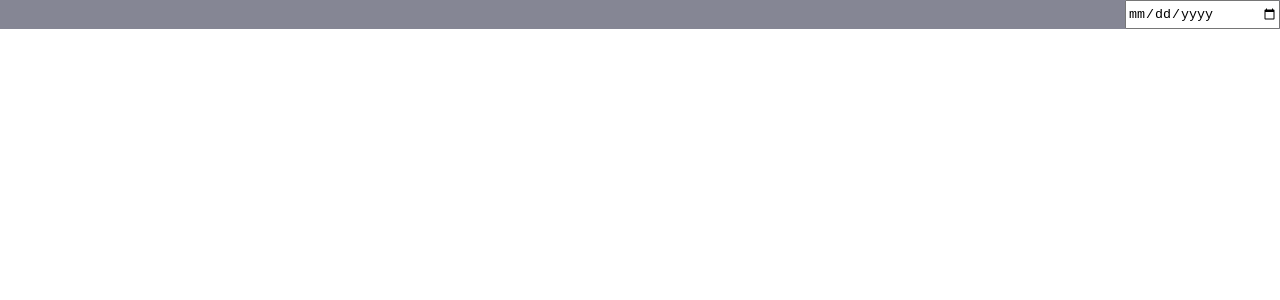
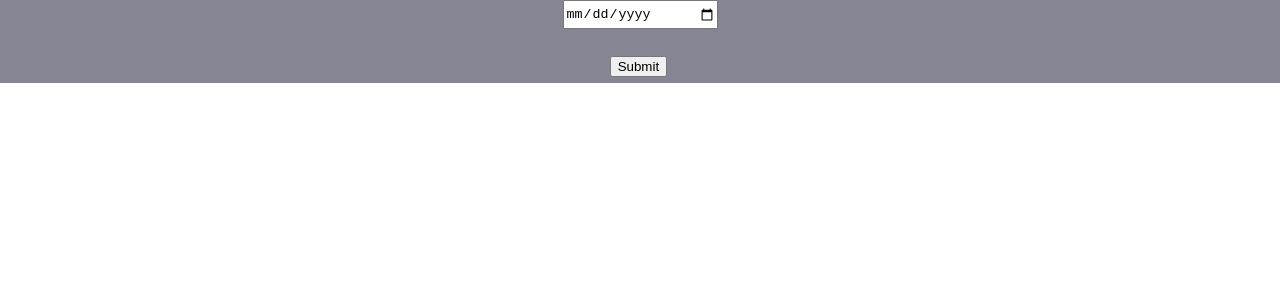
Before and after one commit to julianAbbott/bookingApp, a React (Create React App) app: page / in a window 1280 px wide. Shown: the top 300 px of the page. Built offline with nearby package versions, Linux system fonts and the light colour scheme.

Commit message:
trying a 3rd time lol

```diff
--- a/src/dateInput.css
+++ b/src/dateInput.css
@@ -2,7 +2,7 @@
 .component-display {
     background-color: #858694;
     color: white;
-    text-align: right;
+    text-align: center;
     font-weight: 200;
     flex: 0 0 auto;
     width: 100%;
--- a/src/dateInput.js
+++ b/src/dateInput.js
@@ -3,13 +3,37 @@ import PropTypes from "prop-types";
 import ReactDOM from 'react-dom';
 import './dateInput.css';
 export default class DateInput extends React.Component {
+    // constructor(props){
+    //     super(props);
+    //     this.state({ date: ''});
+    // }
+    constructor() {
+        super();
+        this.state = {
 
+        };
+        this.onInputchange = this.onInputchange.bind(this);
+        this.onSubmitForm = this.onSubmitForm.bind(this);
+      }
 
+      onInputchange(event) {
+        this.setState({
+          [event.target.name]: event.target.value
+        });
+      }
+
+      onSubmitForm() {
+        console.log(this.state)
+      }
 
     render(){
+        const { items } = this.state;
         return(
         <div className="component-display">
-            <input type="date" id="dt" onchange="mydate1();"/>
+            <input type="date" id="dt" onChange={this.onInputchange}/>
+            <div>
+                <button onClick={this.onSubmitForm}>Submit</button>
+            </div>
         </div>);
 
         // <body>
```
